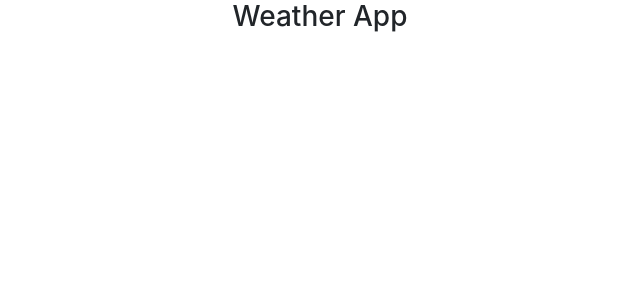
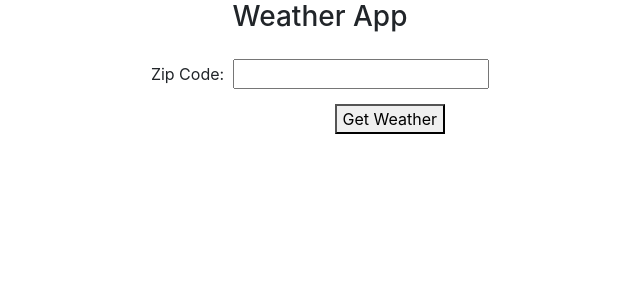
Before and after one commit to aharpt/Weather-App, a React (Create React App) app: page / in a window 1280 px wide. Shown: the top 300 px of the page, without its empty margins (320-960 px from the left). Built offline with nearby package versions, Linux system fonts and the light colour scheme.

Commit message:
Add styles to form elements

```diff
--- a/src/App.js
+++ b/src/App.js
@@ -1,10 +1,12 @@
 import Header from './components/Header';
+import Form from './components/Form';
 
 function App() {
 
   return (
     <>
       <Header />
+      <Form />
     </>
   );
 }
--- a/src/components/Form.js
+++ b/src/components/Form.js
@@ -0,0 +1,40 @@
+import React from 'react'
+
+function Form() {
+
+    // form styles
+    const formStyles = {
+        width: '100%',
+        textAlign: 'center',
+    }
+
+    // div styles
+    const fDivStyles = {
+        marginBottom: '15px',
+    }
+
+    // button div styles
+    const bDivStyles = {
+        width: '250px',
+        height: '30px',
+        margin: 'auto',
+    }
+
+    // button styles
+    const buttonStyles = {
+        float: 'right',
+    }
+
+    return (
+        <form style={formStyles}>
+            <div style={fDivStyles}>
+                <label htmlFor="zip">Zip Code: &nbsp;</label>
+                <input id="zip" type="text" />
+            </div>
+
+            <div style={bDivStyles}><button style={buttonStyles} type="submit">Get Weather</button></div>
+        </form>
+    )
+}
+
+export default Form
--- a/src/components/Header.js
+++ b/src/components/Header.js
@@ -5,6 +5,7 @@ function Header() {
     const hSectionStyles = {
         width: '100%',
         textAlign: 'center',
+        marginBottom: '25px',
     }
 
     return (
```
